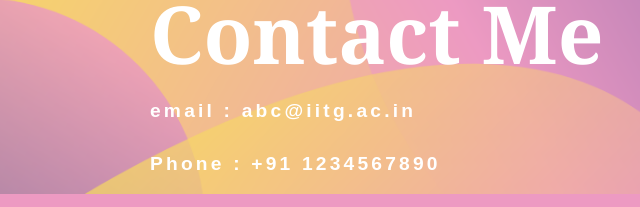
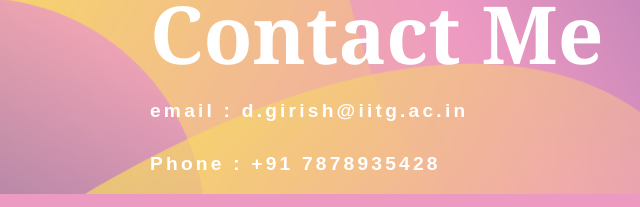
Before and after one commit to girishdhakar/Capstone-Project-2, a plain HTML site: page index.html in a window 1280 px wide. Shown: the part 1872-2079 px from the top of the page, 92-732 px from the left. Drawn offline with nearby package versions, Linux system fonts and the light colour scheme.

Commit message:
Update index.html

```diff
--- a/index.html
+++ b/index.html
@@ -62,8 +62,8 @@
     <section id="contact">
       <div class="container contact">
         <h2>Contact Me</h2>
-        <p>email : abc@iitg.ac.in</p>
-        <p>Phone : +91 1234567890</p>
+        <p>email : d.girish@iitg.ac.in</p>
+        <p>Phone : +91 7878935428</p>
       </div>
     </section>
 
```
